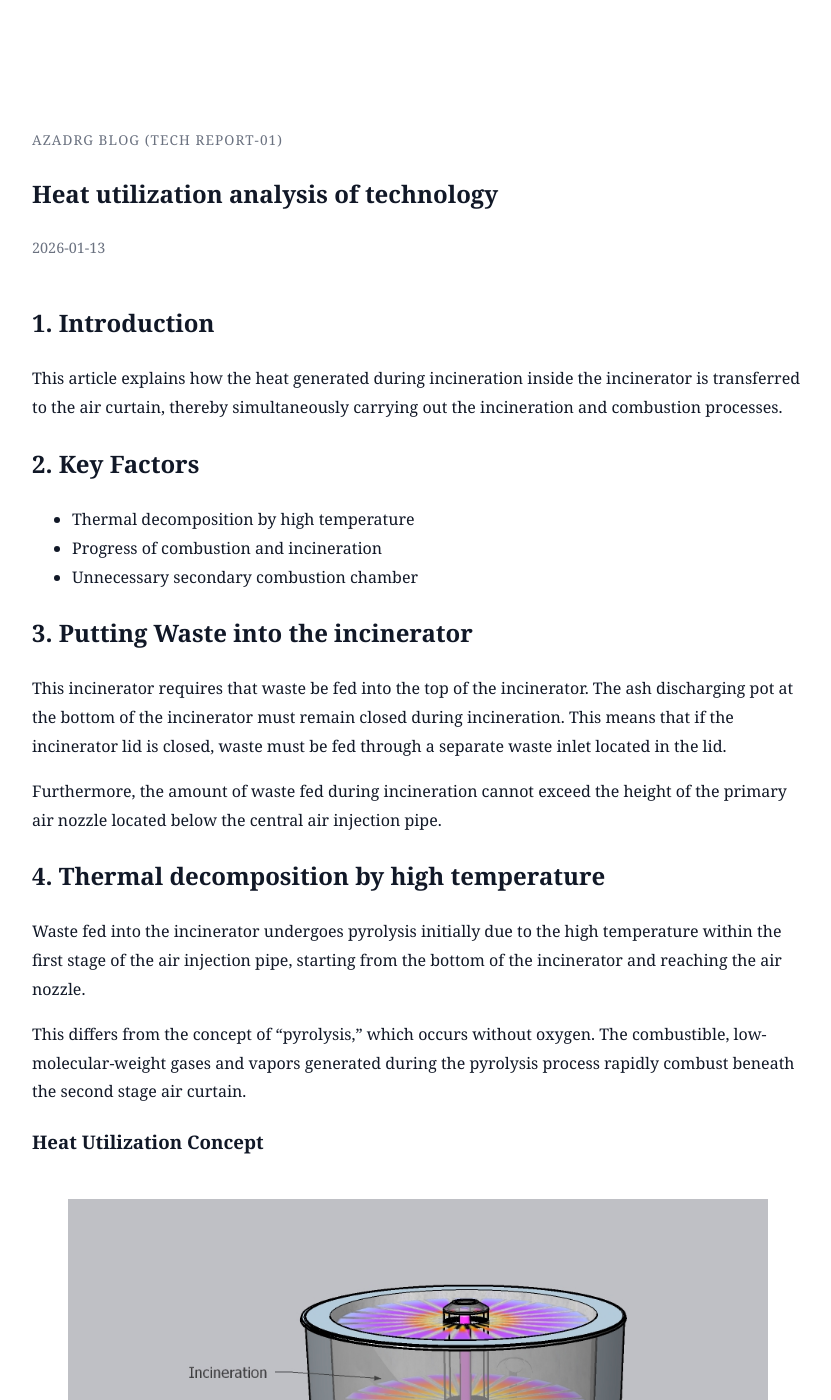
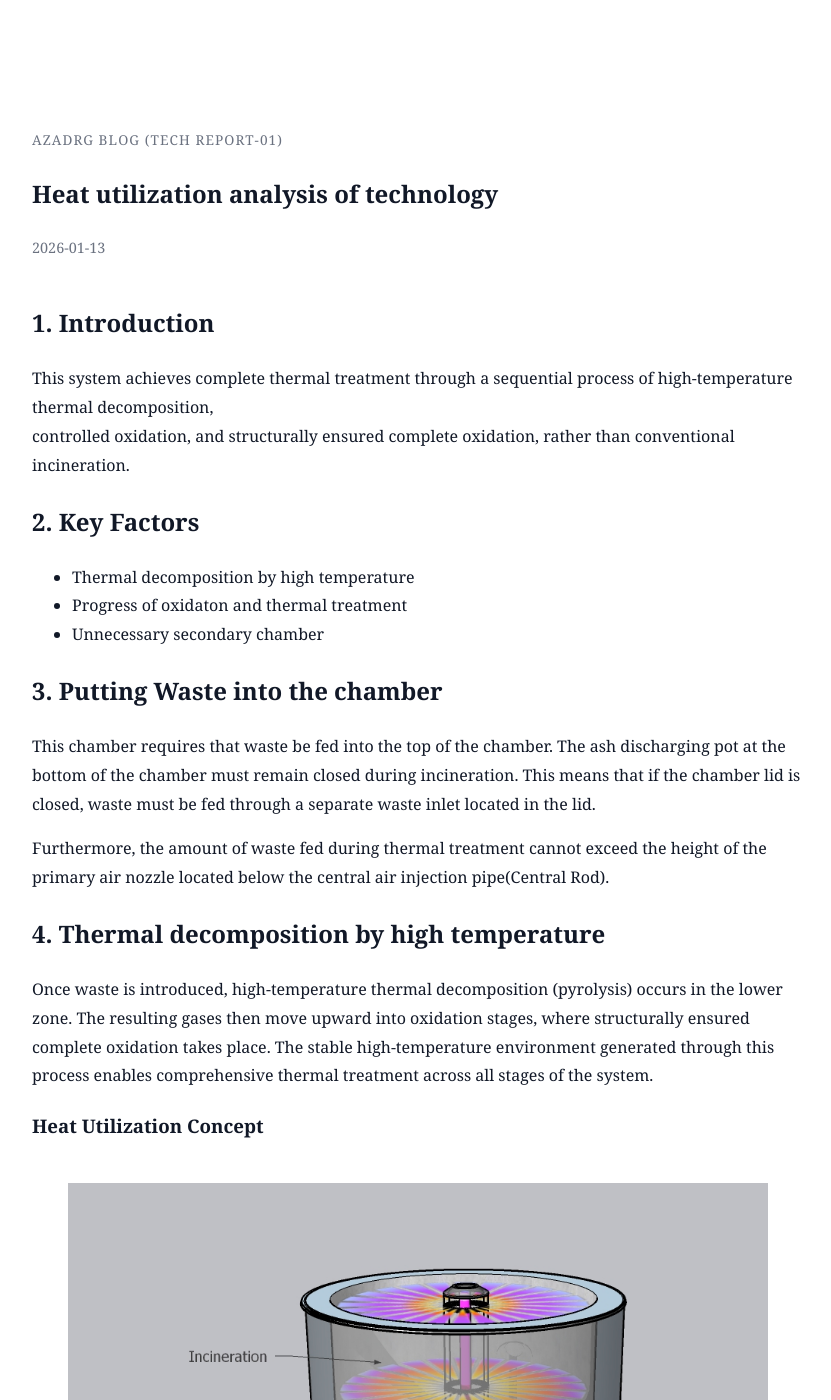
Before and after one commit to ssimsangmin49-creator/ecofriendly-polymer-compounds-incineration, a Jekyll site: the page built from _posts/2026-01-13-analysis-report-01.md, in a window 1280 px wide and 1400 px high. Shown: the whole window, without its empty margins (222-1053 px from the left). Built offline with Jekyll 4.4.1, drawn with Linux system fonts in a browser that asks for light colours; some of the changed text lies outside the part shown.

Commit message:
Update 2026-01-13-analysis-report-01.md

```diff
--- a/_posts/2026-01-13-analysis-report-01.md
+++ b/_posts/2026-01-13-analysis-report-01.md
@@ -7,34 +7,30 @@ label: "AZADrg Blog (Tech report-01)"
 
 ## 1. Introduction
 
-This article explains how the heat generated during incineration inside the incinerator is transferred
-to the air curtain, thereby simultaneously carrying out the incineration and combustion processes.
+This system achieves complete thermal treatment through a sequential process of high-temperature thermal decomposition,
+controlled oxidation, and structurally ensured complete oxidation, rather than conventional incineration.
 
 ## 2. Key Factors
 
 - Thermal decomposition by high temperature
-- Progress of combustion and incineration
-- Unnecessary secondary combustion chamber
+- Progress of oxidaton and thermal treatment
+- Unnecessary secondary chamber
 
-## 3. Putting Waste into the incinerator
+## 3. Putting Waste into the chamber
 
-This incinerator requires that waste be fed into the top of the incinerator. The ash discharging pot
-at the bottom of the incinerator must remain closed during incineration.
-This means that if the incinerator lid is closed, waste must be fed through a separate waste inlet
+This chamber requires that waste be fed into the top of the chamber. The ash discharging pot
+at the bottom of the chamber must remain closed during incineration.
+This means that if the chamber lid is closed, waste must be fed through a separate waste inlet
 located in the lid.
 
-Furthermore, the amount of waste fed during incineration cannot exceed
-the height of the primary air nozzle located below the central air injection pipe.
+Furthermore, the amount of waste fed during thermal treatment cannot exceed
+the height of the primary air nozzle located below the central air injection pipe(Central Rod).
 
 ## 4. Thermal decomposition by high temperature
 
-Waste fed into the incinerator undergoes pyrolysis initially due to the high temperature
-within the first stage of the air injection pipe,
-starting from the bottom of the incinerator and reaching the air nozzle.
-
-This differs from the concept of "pyrolysis," which occurs without oxygen. The combustible,
-low-molecular-weight gases and vapors generated during the pyrolysis process
-rapidly combust beneath the second stage air curtain.
+Once waste is introduced, high-temperature thermal decomposition (pyrolysis) occurs in the lower zone.
+The resulting gases then move upward into oxidation stages, where structurally ensured complete oxidation takes place.
+The stable high-temperature environment generated through this process enables comprehensive thermal treatment across all stages of the system.
 
 ### Heat Utilization Concept
 
@@ -47,23 +43,23 @@ rapidly combust beneath the second stage air curtain.
     font-size:0.9rem;
     color:#9ca3af;
   ">
-    Figure 1. Conceptual diagram of simultaneous combustion and incineration by air curtain
+    Figure 1. Conceptual diagram of simultaneous oxidation and thermal treatment by air curtain
   </figcaption>
 </figure>
 
 
 ## 5. No need for a secondary chamber
 
-Unlike incinerators that typically require a secondary chamber, this incinerator handles
-both combustion and incineration processes simultaneously within a single incinerator,
+Unlike incinerators that typically require a secondary chamber, this chamber handles
+both oxidation and thermal treatment processes simultaneously within a single chamber,
 eliminating the need for a separate secondary chamber.
 
-## 6. Complete Combustion at High Temperatures
+## 6. Complete Oxidation at High Temperatures
 
-The high temperatures generated during incineration (800-1200 degrees Celsius)
+The high temperatures generated during complete oxidation (800-1200 degrees Celsius)
 do not emit environmentally hazardous substances.
 
-Complete combustion requires not only sufficiently high temperatures, but also sufficient time
+Complete oxidation requires not only sufficiently high temperatures, but also sufficient time
 for combustion gases to remain in the high-temperature region (typically more than 2 seconds),
 and turbulence to ensure smooth mixing of fuel and oxygen.
 
```
